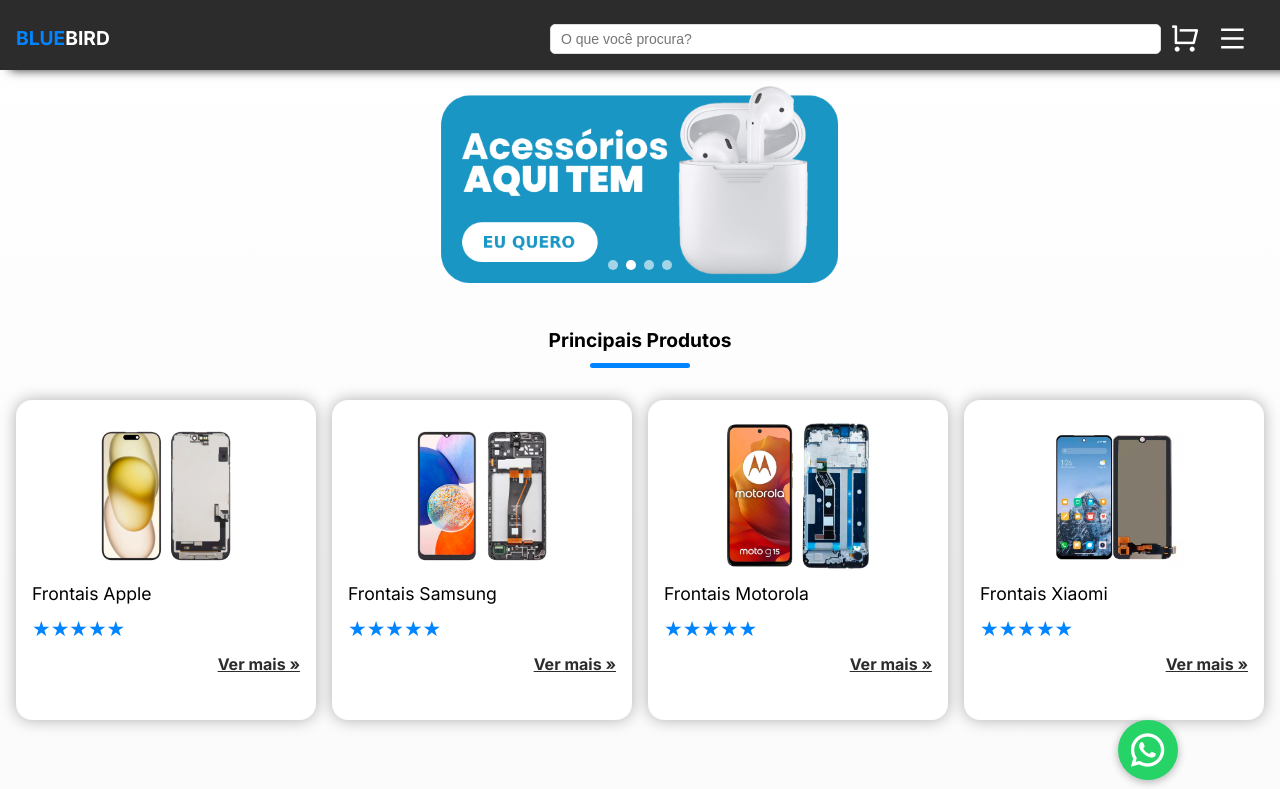
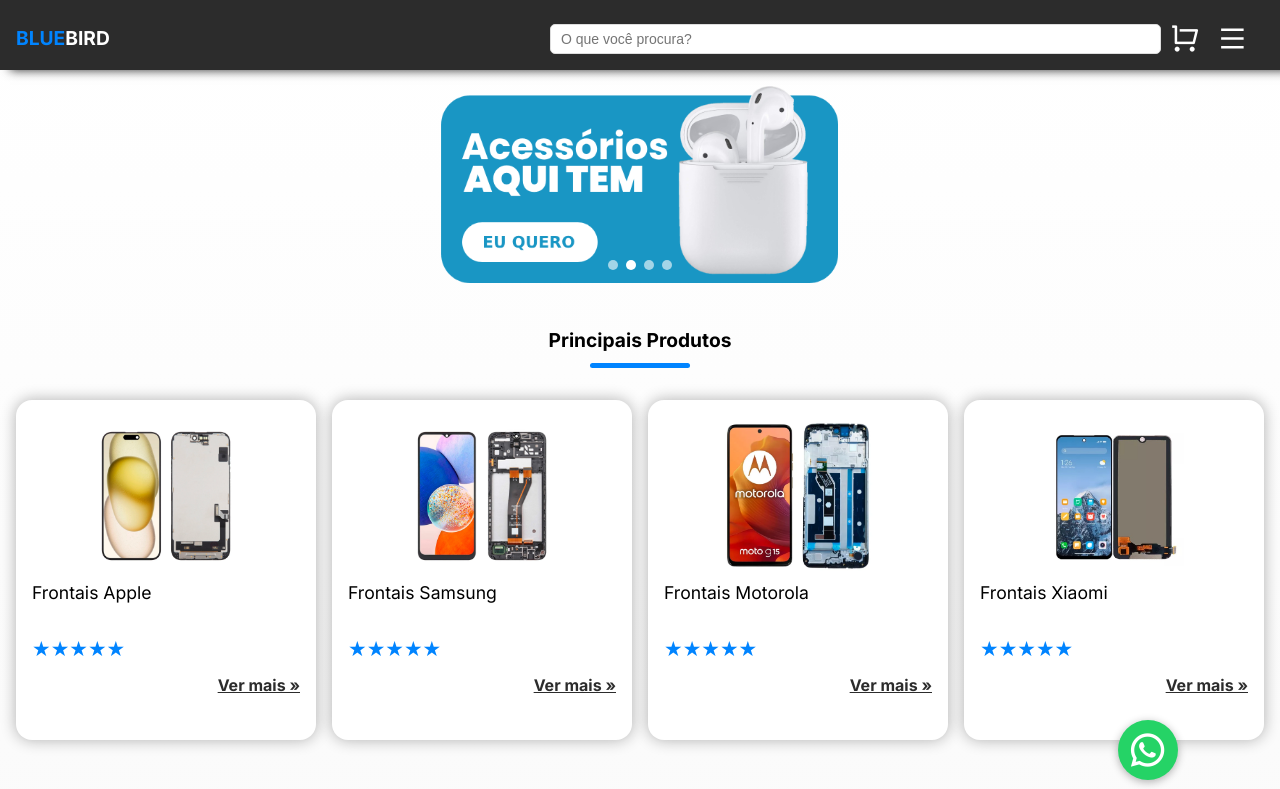
Before and after one commit to oraphaelautomacao/catalogo-de-produtos, a plain HTML site: page index.html in a window 1280 px wide. Shown: the top 789 px of the page. Drawn offline with nearby package versions, Linux system fonts and the light colour scheme.

Commit message:
updated .product index

```diff
--- a/css/index.css
+++ b/css/index.css
@@ -392,6 +392,7 @@
 .product {
   max-width: 300px;
   min-width: 150px;
+  min-height: 340px;
   color: #2c2c2c;
   margin-bottom: 1rem;
   display: flex;
@@ -420,8 +421,9 @@
   text-overflow: ellipsis;
 
   white-space: normal; /* permite quebrar linha */
-  line-height: 1.4em; /* melhora a leitura */
-  max-height: 2.8em; /* 2 linhas de altura */
+  line-height: 1.4rem; /* melhora a leitura */
+  max-height: 2.8rem; /* 2 linhas de altura */
+min-height: 2.8rem;
 
   max-width: 150px;
   margin-block: 0.4rem;
```
